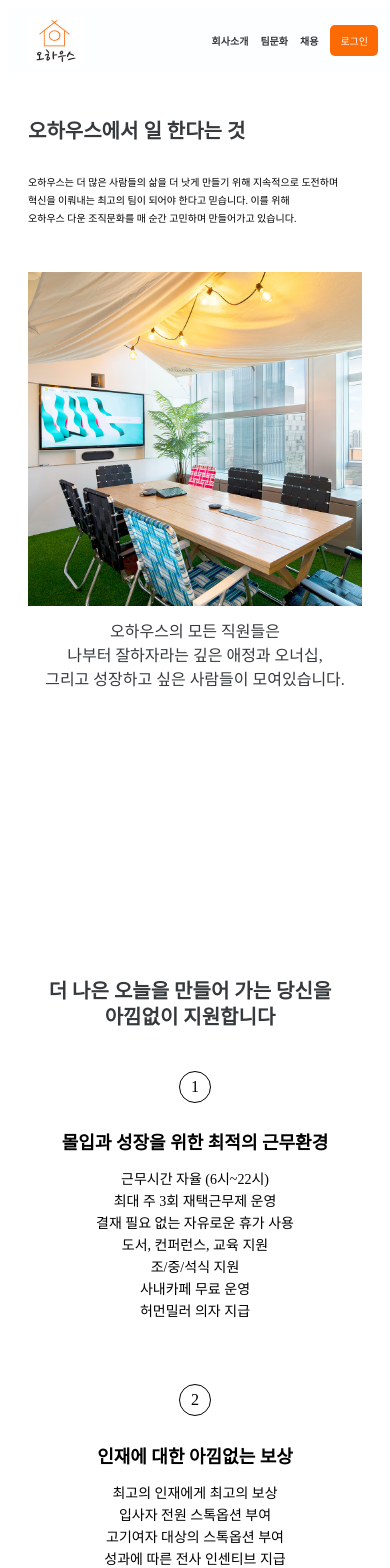
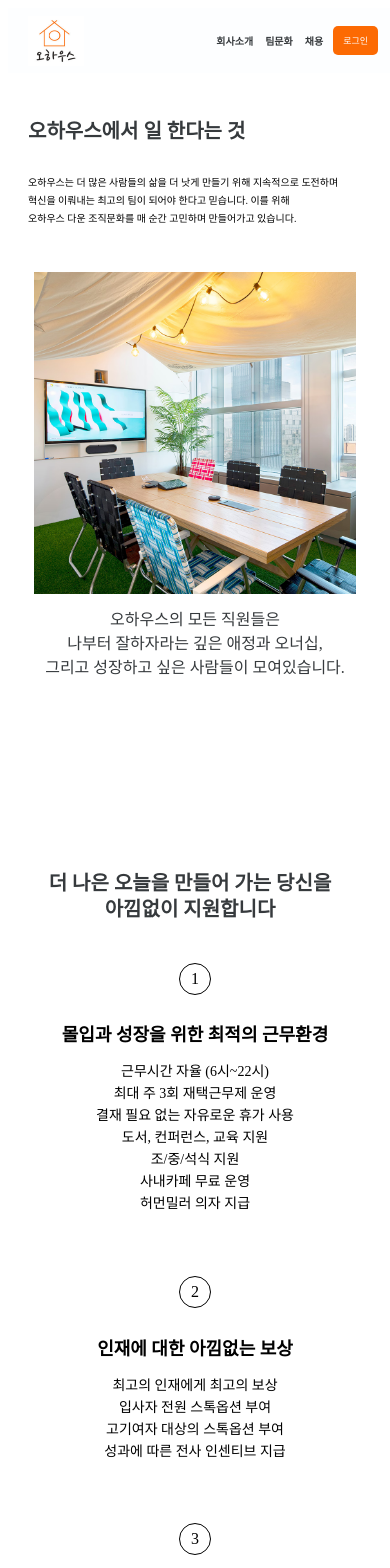
Before and after one commit to carrotdy/ohHouse-react, a React (Create React App) app: page /views/team-culture in a window 390 px wide. Shown: the top 1568 px of the page. Built offline with nearby package versions, Linux system fonts and the light colour scheme; no server answers; a web font is replaced by a local one.

Commit message:
팀문화 완료

```diff
--- a/src/views/common/Navbar.tsx
+++ b/src/views/common/Navbar.tsx
@@ -128,8 +128,8 @@ const Button = styled.button`
 
   @media (max-width: 768px) {
     padding: 8px 10px;
-    font-size: 10px;
-    margin-left: 12px;
+    font-size: 9px;
+    margin-left: 10px;
   }
 `;
 
--- a/src/views/main/팀문화.tsx
+++ b/src/views/main/팀문화.tsx
@@ -12,22 +12,26 @@ const 팀문화: React.FunctionComponent = () => {
   return (
     <Container>
       <팀문화_직원의소리 />
-      <Title style={{ textAlign: "center", marginBottom: "30px" }}>
+      <Title
+        data-aos="fade-up"
+        style={{ textAlign: "center", marginBottom: "30px" }}
+      >
         더 나은 오늘을 만들어 가는 당신을
         <br />
         아낌없이 지원합니다
       </Title>
-      <div className="team-culture-content-container">
+      <div data-aos="fade-up" className="team-culture-content-container">
         {data.map((data, i) => {
           return (
             <div key={i}>
               <h1>{data.id}</h1>
-              <h2>{data.title}</h2>
+              <h2 data-aos="fade-up">{data.title}</h2>
               <div
                 className="team-culture-content"
                 dangerouslySetInnerHTML={{
                   __html: data.content,
                 }}
+                data-aos="fade-up"
               />
             </div>
           );
--- a/src/views/main/팀문화_직원의소리.tsx
+++ b/src/views/main/팀문화_직원의소리.tsx
@@ -5,7 +5,7 @@ import "slick-carousel/slick/slick.css";
 import { SubTitle, Title } from "../components/Common";
 import { TeamCultureSlide } from "../constants/data/TeamCultureSlide";
 
-const 팀문화_직원소리 = () => {
+const 팀문화_직원의소리 = () => {
   const sliderRef = useRef<Slider>(null);
 
   const settings: Settings = {
@@ -26,6 +26,12 @@ const 팀문화_직원소리 = () => {
       {
         breakpoint: 768,
         settings: {
+          slidesToShow: 2,
+        },
+      },
+      {
+        breakpoint: 540,
+        settings: {
           slidesToShow: 1,
         },
       },
@@ -40,8 +46,10 @@ const 팀문화_직원소리 = () => {
 
   return (
     <>
-      <Title style={{ marginBottom: "30px" }}>오하우스에서 일 한다는 것</Title>
-      <SubTitle>
+      <Title data-aos="fade-up" style={{ marginBottom: "30px" }}>
+        오하우스에서 일 한다는 것
+      </Title>
+      <SubTitle data-aos="fade-up">
         오하우스는 더 많은 사람들의 삶을 더 낫게 만들기 위해 지속적으로 도전하며
         <br />
         혁신을 이뤄내는 최고의 팀이 되어야 한다고 믿습니다. 이를 위해
@@ -66,4 +74,4 @@ const 팀문화_직원소리 = () => {
   );
 };
 
-export default 팀문화_직원소리;
+export default 팀문화_직원의소리;
--- a/src/views/styles/SlickSlide.scss
+++ b/src/views/styles/SlickSlide.scss
@@ -1,11 +1,16 @@
 .slick-slider {
 	height: 614px;
+	width: 100%;
 	.slick-list {
 		.slick-track {
-			height: 614px;
+		display: flex;
+			align-items: stretch;
+			width: 400%;
+			transition: transform 0.4s ease;
 			.slick-slide {
-				padding: 10px 14px 10px 14px;
-				width: 0;
+				padding: 0;
+				margin: 0 6px;
+				width: calc(25% - 12px);
 					img {
 						width: 100%;
 						height: auto;
@@ -22,22 +27,18 @@
 }
 
 @media (min-width: 768px) and (max-width: 1150px) {
-	.slick-slider {
-		height: 680px;
-			.slick-list {
-				.slick-track {
-					height: 640px;
-					.slick-slide {
-						padding: 0px;
-					}
-				}
-			}
+	.slick-track {
+		height: 640px;
+
+		.slick-slide {
+			width: calc(50% - 12px);
+		}
 	}
 }
 
-@media (max-width: 768px) {
+@media (min-width: 541px) and (max-width: 767px) {
 	.slick-slider {
-		height: 700px;
+		height: 520px;
 		.slick-list {
 			.slick-track {
 				.slick-slide {
@@ -51,3 +52,21 @@
 		}
 	}
 }
+
+@media (max-width: 540px) {
+	.slick-slider {
+		height: 592px;
+
+		.slick-list {
+			.slick-track {
+				.slick-slide {
+					padding: 0px;
+
+					.slick {
+						padding: 0px;
+					}
+				}
+			}
+		}
+	}
+}
```
